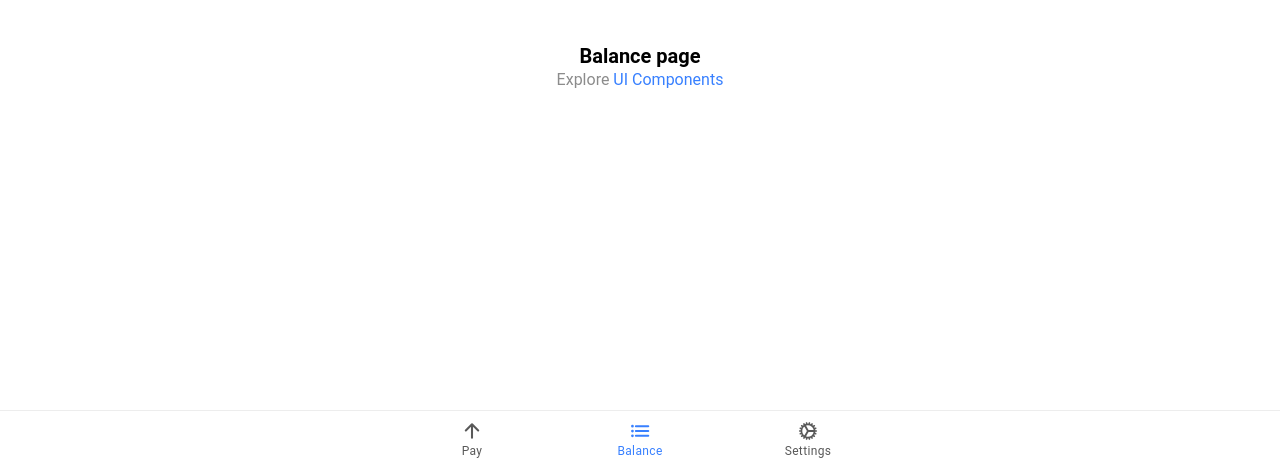
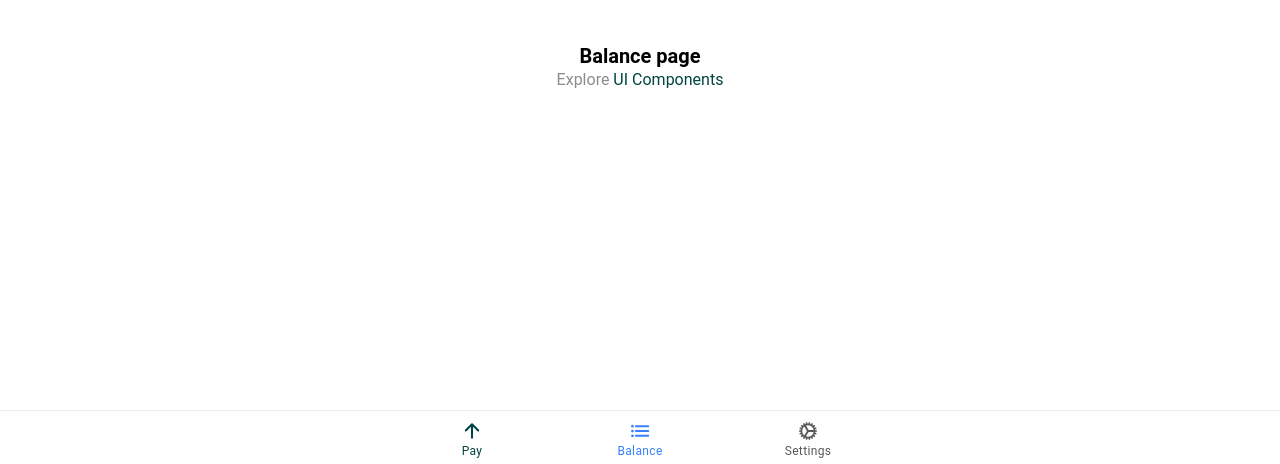
Before and after one commit to isaack-njama/bitwallet-client, a React (Vite) app: page /balance in a window 1280 px wide. Shown: the part 333-797 px from the top of the page. Built offline with nearby package versions, Linux system fonts and the light colour scheme; the HTML template or start-up script is replaced by a standard one.

Commit message:
style: add color to text and icon

```diff
--- a/src/App.tsx
+++ b/src/App.tsx
@@ -55,7 +55,7 @@ const App: React.FC = () => (
           </Route>
         </IonRouterOutlet>
         <IonTabBar slot='bottom'>
-          <IonTabButton tab='pay' href='/pay'>
+          <IonTabButton tab='pay' href='/pay' style={{ color: '#014441' }}>
             <IonIcon aria-hidden='true' icon={arrowUp} />
             <IonLabel>Pay</IonLabel>
           </IonTabButton>
--- a/src/components/ExploreContainer.tsx
+++ b/src/components/ExploreContainer.tsx
@@ -14,6 +14,7 @@ const ExploreContainer: React.FC<ContainerProps> = ({ name }) => {
           target='_blank'
           rel='noopener noreferrer'
           href='https://ionicframework.com/docs/components'
+          style={{ color: '#014441' }}
         >
           UI Components
         </a>
```
